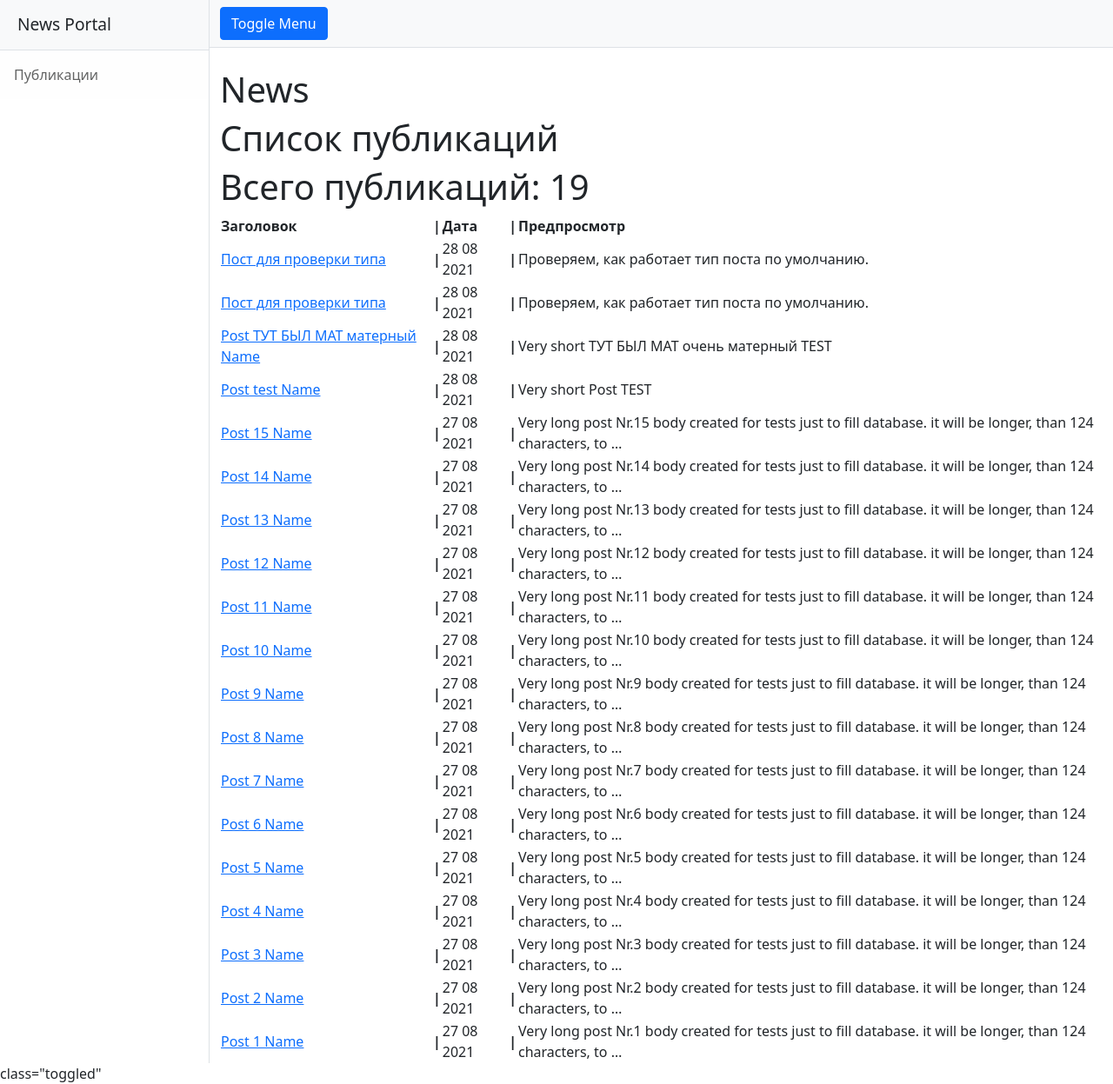
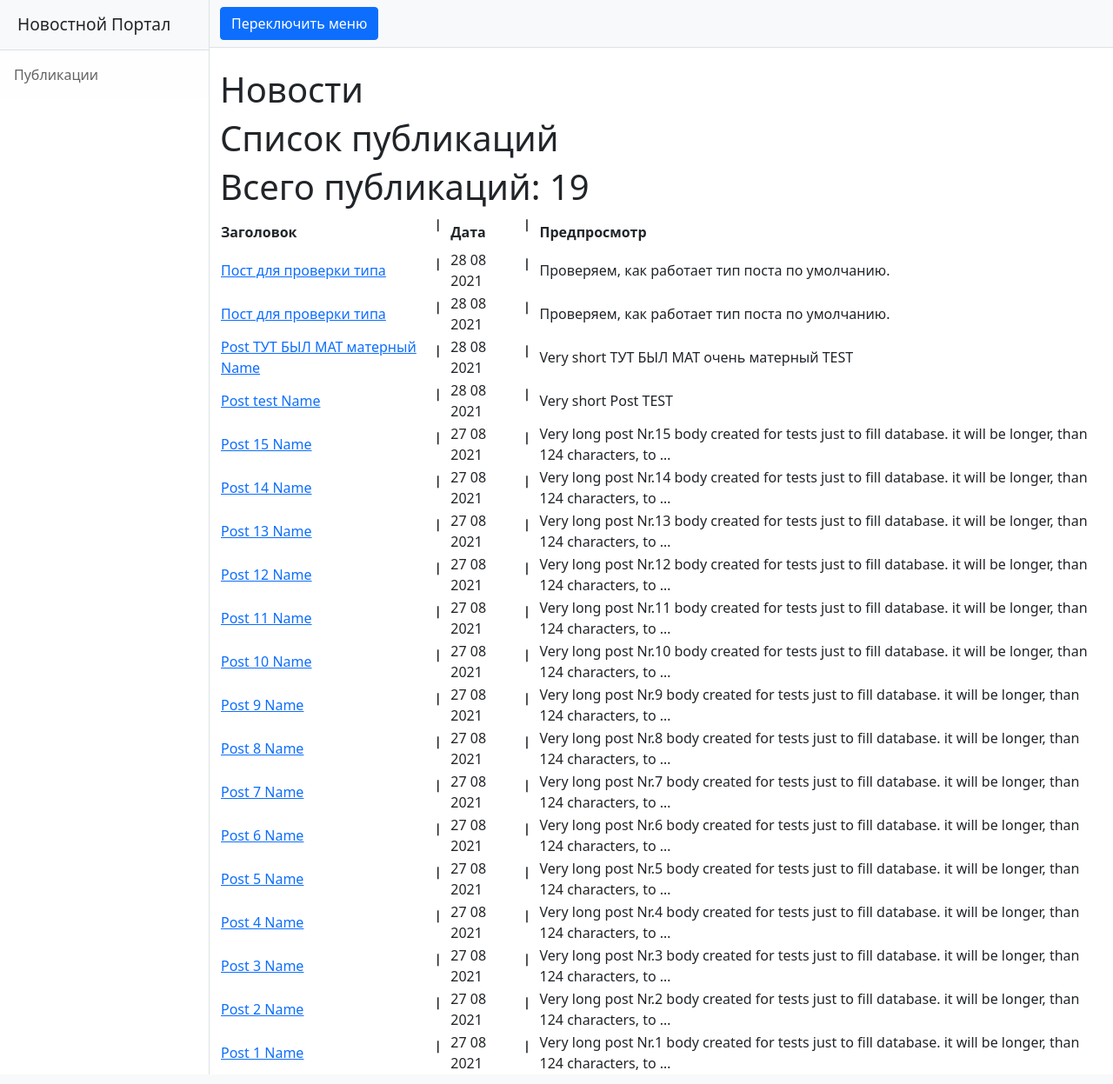
Before and after one commit to nw371/NP3, a Django app: page /news/ in a window 1280 px wide. Shown: the whole page at 87% size. Run offline with Django 3.2, Linux system fonts and the light colour scheme; data comes from the database, SQL or seed files in the repository; some libraries are stand-ins or nearby versions.

Commit message:
ещё небольшие правки

```diff
--- a/NewsPortal/templates/flatpages/default.html
+++ b/NewsPortal/templates/flatpages/default.html
@@ -17,7 +17,7 @@
         <div class="d-flex toggled" id="wrapper">
             <!-- Sidebar-->
             <div class="border-end bg-white" id="sidebar-wrapper">
-                <div class="sidebar-heading border-bottom bg-light">News Portal</div>
+                <div class="sidebar-heading border-bottom bg-light">Новостной Портал</div>
                 <div class="list-group list-group-flush">
                     <a class="list-group-item list-group-item-action list-group-item-light p-3" href="/news/">Публикации</a>
                 </div>
@@ -27,7 +27,7 @@
                 <!-- Top navigation-->
                 <nav class="navbar navbar-expand-lg navbar-light bg-light border-bottom">
                     <div class="container-fluid">
-                        <button class="btn btn-primary" id="sidebarToggle">Toggle Menu</button>
+                        <button class="btn btn-primary" id="sidebarToggle">Переключить меню</button>
                         <button class="navbar-toggler" type="button" data-bs-toggle="collapse" data-bs-target="#navbarSupportedContent" aria-controls="navbarSupportedContent" aria-expanded="false" aria-label="Toggle navigation"><span class="navbar-toggler-icon"></span></button>
                         <div class="collapse navbar-collapse" id="navbarSupportedContent">
                             <ul class="navbar-nav ms-auto mt-2 mt-lg-0">
@@ -55,7 +55,7 @@
                 </div>
             </div>
         </div>
-        <!-- Bootstrap core JS-->class="toggled"
+        <!-- Bootstrap core JS-->
         <script src="https://cdn.jsdelivr.net/npm/bootstrap@5.0.2/dist/js/bootstrap.bundle.min.js"></script>
         <!-- Core theme JS-->
         <script src="{%static 'js/scripts.js' %}"></script>
--- a/NewsPortal/templates/news.html
+++ b/NewsPortal/templates/news.html
@@ -1,12 +1,12 @@
 <!--  наследуемся от шаблона default.html, который мы создавали ещё во времена flatpages -->
 {% extends 'flatpages/default.html' %}
 {% load my_filters %}
-<!-- Название у нас будет proudcts -->
+<!-- Название у нас будет Новости -->
 {% block title %}
-News
+Новости
 {% endblock title %}
 
-<!-- В контенте на странице мы выводим все товары -->
+<!-- В контенте на странице мы выводим все публикации -->
 {% block content %}
 <h1>Список публикаций</h1>
 <h1>Всего публикаций: {{news|length}}</h1>
@@ -16,13 +16,13 @@ News
                     <b>Заголовок</b>
                 </td>
                 <td>
-                     <b> | </b>
+                     <b><pre> | </pre></b>
                 </td>
                 <td>
                     <b>Дата</b>
                 </td>
                 <td>
-                     <b> | </b>
+                     <b><pre> | </pre></b>
                 </td>
                 <td>
                     <b>Предпросмотр</b>
@@ -34,13 +34,13 @@ News
                    <a href="/news/{{post.id}}">{{ post.postName|censor }} </a>
                 </td>
                 <td>
-                     <b> | </b>
+                     <b><pre> | </pre></b>
                 </td>
                 <td>
                     {{post.postDate|date:'d m Y'}}
                 </td>
                 <td>
-                    <b> | </b>
+                    <b><pre> | </pre></b>
                 </td>
                 <td>
                     {{post.postBody|truncatewords:20|censor}}
```
